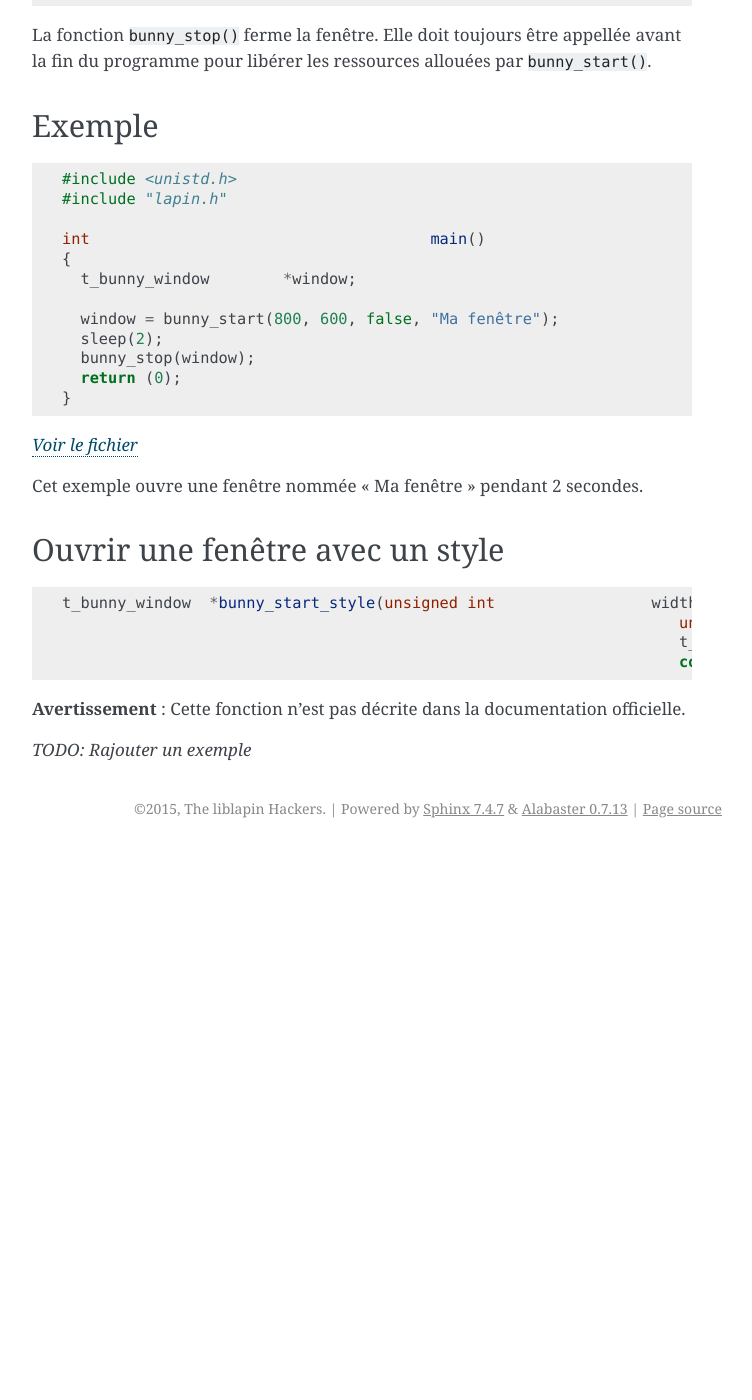
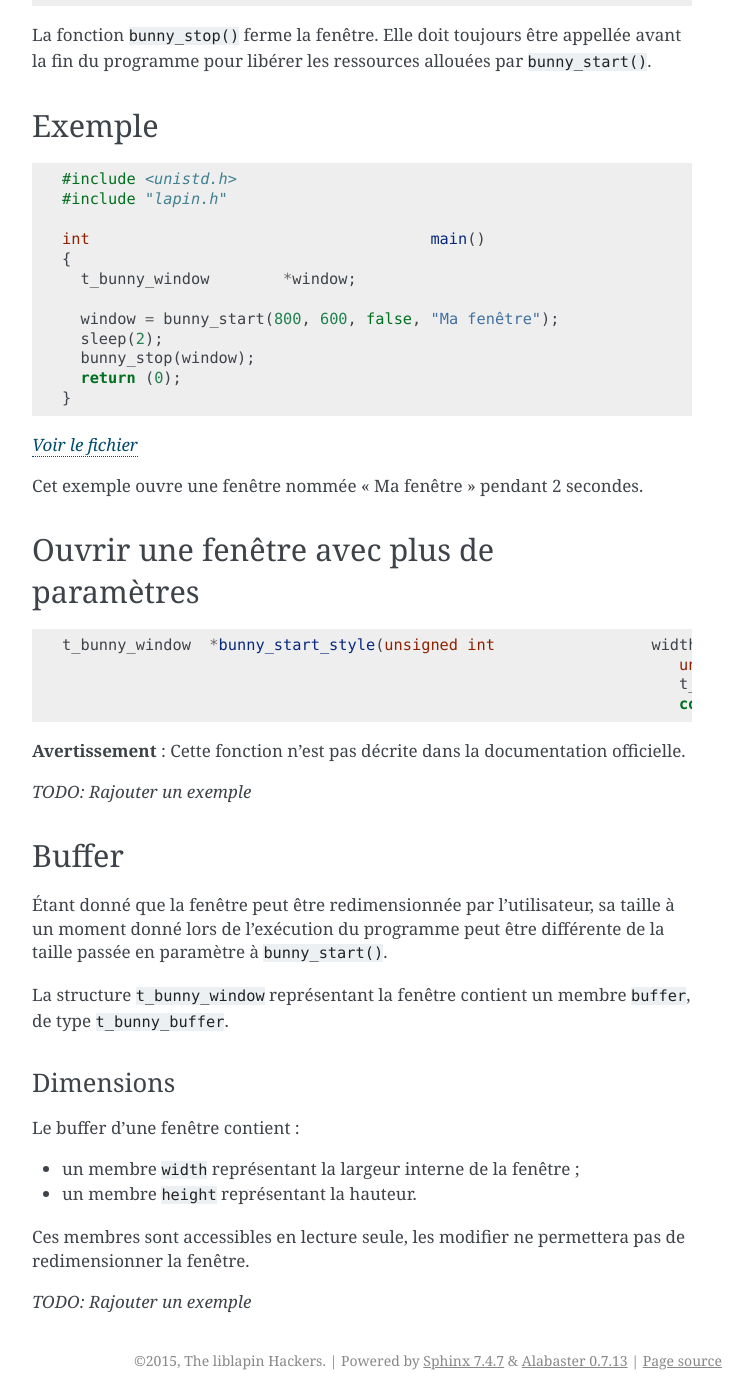
Before and after one commit to motet-a/liblapin-tutorial, a Sphinx documentation site: the page built from source/window.md, in a window 1280 px wide and 1400 px high, scrolled down 631 px. Shown: the whole window, without its empty margins (388-1140 px from the left). Built offline with Sphinx 7.4.7, drawn with Linux system fonts in a browser that asks for light colours; before the commit the page ends 1479 px from its top, so only the background shows below that; some of the changed text lies outside the part shown.

Commit message:
Added informations about buffers

````diff
--- a/source/index.rst
+++ b/source/index.rst
@@ -12,6 +12,7 @@ liblapin
    intro
    install
    window
+   drawing
    extend
 
 Table des matières
--- a/source/window.md
+++ b/source/window.md
@@ -53,7 +53,7 @@ int					main()
 
 Cet exemple ouvre une fenêtre nommée « Ma fenêtre » pendant 2 secondes.
 
-## Ouvrir une fenêtre avec un style ##
+## Ouvrir une fenêtre avec plus de paramètres ##
 
 ```c
 t_bunny_window	*bunny_start_style(unsigned int			width,
@@ -66,3 +66,23 @@ t_bunny_window	*bunny_start_style(unsigned int			width,
 documentation officielle.
 
 *TODO: Rajouter un exemple*
+
+## Buffer ##
+
+Étant donné que la fenêtre peut être redimensionnée par l’utilisateur,
+sa taille à un moment donné lors de l’exécution du programme peut être
+différente de la taille passée en paramètre à `bunny_start()`.
+
+La structure `t_bunny_window` représentant la fenêtre contient
+un membre `buffer`, de type `t_bunny_buffer`.
+
+### Dimensions ###
+
+Le buffer d’une fenêtre contient :
+  - un membre `width` représentant la largeur interne de la fenêtre ;
+  - un membre `height` représentant la hauteur.
+
+Ces membres sont accessibles en lecture seule, les modifier ne
+permettera pas de redimensionner la fenêtre.
+
+*TODO: Rajouter un exemple*
````
Also changed, not shown: source/drawing.md (added, +1 -0 lines).
